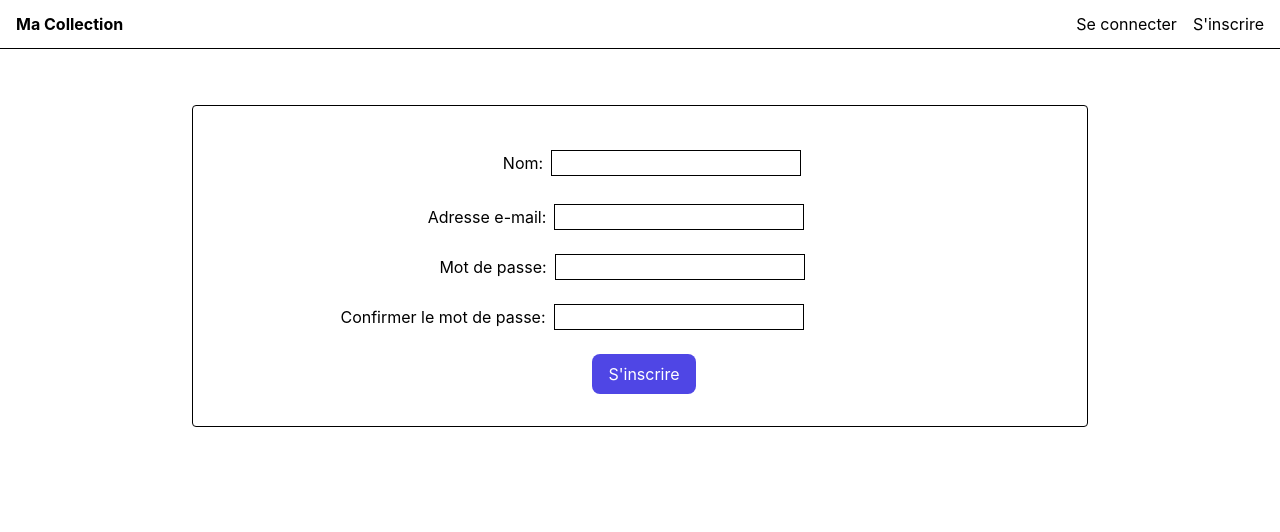
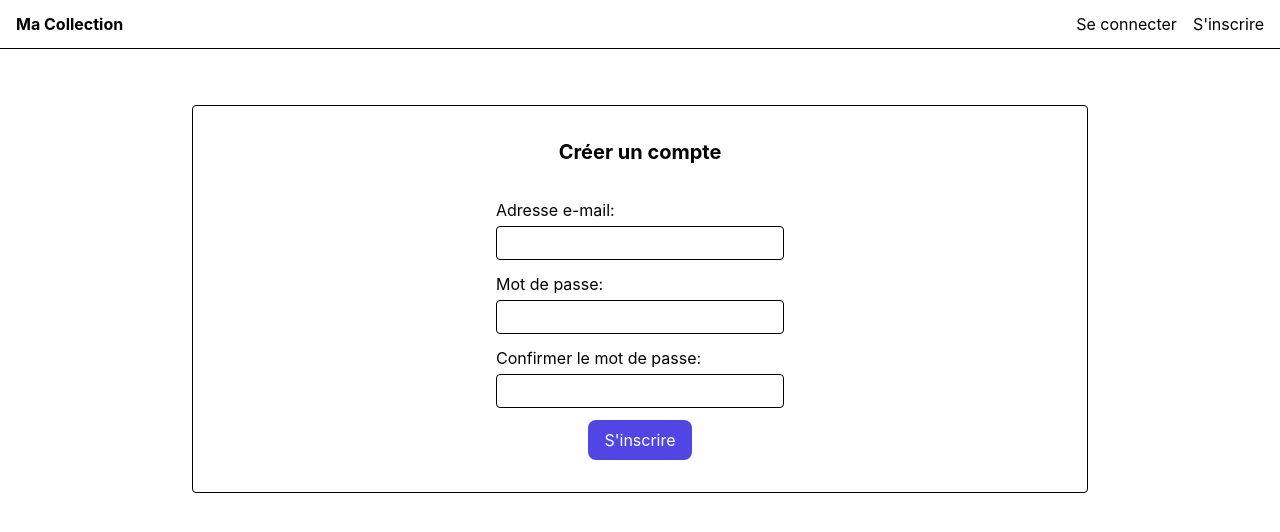
Before and after one commit to GHugo7/API-React_Ma-Collection, a React (Vite) app in the folder web/: page /register in a window 1280 px wide. Shown: the top 532 px of the page. Built offline with nearby package versions, Linux system fonts and the light colour scheme.

Commit message:
Finalise la page de connexion

```diff
--- a/web/src/pages/Login.tsx
+++ b/web/src/pages/Login.tsx
@@ -1,8 +1,7 @@
 import { useState } from "react"
 import Button from "../components/ui/Button"
 import { useAuth } from "../contexts/AuthContext";
-import { useNavigate } from "react-router-dom";
-import "../index.css"
+import { Link, useNavigate } from "react-router-dom";
 
 export default function Login() {
     const [ email, setEmail ] = useState("");
@@ -14,7 +13,6 @@ export default function Login() {
     const navigate = useNavigate();
 
     return(
-        <>
         <form onSubmit={async (e) => {
             e.preventDefault();
             setErreur(null);
@@ -30,16 +28,24 @@ export default function Login() {
         }}
         className="max-w-2xl mx-auto border rounded mt-10 p-8 flex flex-col items-center gap-3">
 
-            <label className="block mb-3 mt-3 mr-13">Nom ou email:
-                <input type="email" value={email} onChange={(e) => setEmail(e.target.value)} className="border ml-2" required />
+        <h1 className="text-xl font-bold mb-5">Connexion</h1>
+            <label className="grid gap-1 w-72">Adresse mail :
+                <input type="email" value={email} onChange={(e) => setEmail(e.target.value)} className="border rounded px-2 py-1" required />
             </label>
-            <label className="block mb-3 ml-2.5 mr-14">Mot de passe:
-                <input type="password" value={password} onChange={(e) => setPassword(e.target.value)} className="border ml-2" required />
+            <label className="grid gap-1 w-72">Mot de passe :
+                <input type="password" value={password} onChange={(e) => setPassword(e.target.value)} className="border rounded px-2 py-1" required />
             </label>
-            <div className="ml-10">
-                <Button type="submit" variante="primaire" disabled={chargement}>{chargement ? "Connexion..." : "Se connecter"}</Button>
-            </div>
+
+            {erreur &&
+            <p role="alert" className="text-red-600 text-sm">{erreur}</p>}
+
+            <Button type="submit" variante="primaire" disabled={chargement}>
+                {chargement ? "Connexion..." : "Se connecter"}
+            </Button>
+
+            <p className="text-sm">
+                Pas de compte ? <Link to="/register" className="underline">S'inscrire</Link>
+            </p>
         </form>
-        </>
     )
 }
--- a/web/src/pages/Register.tsx
+++ b/web/src/pages/Register.tsx
@@ -2,7 +2,6 @@ import { useState, type FormEvent } from "react";
 import Button from "../components/ui/Button";
 
 export default function Register() {
-    const [ username, setUsername ] = useState("");
     const [ email, setEmail] = useState("");
     const [ password, setPassword] = useState("");
     const [ confirm, setConfirm ] = useState("");
@@ -12,29 +11,25 @@ export default function Register() {
     const submit = (e: FormEvent<HTMLFormElement>) => {
         if (differents) return
         e.preventDefault();
-        alert(`Nom soumis : ${username}`)
+        alert(`Email soumis : ${email}`)
     }
 
     return(
-        <>
         <form onSubmit={submit} className="max-w-4xl mx-auto border rounded mt-10 p-8 flex flex-col items-center gap-3">
-            <label className="block mb-1 mt-3 ml-18 mr-12">Nom:
-                <input type="text" value={username} onChange={(e) => setUsername(e.target.value)} className="border ml-2" required />
+            <h1 className="text-xl font-bold mb-5">Créer un compte</h1>
+            <label className="grid gap-1 w-72">Adresse e-mail:
+                <input type="email" value={email} onChange={(e) => setEmail(e.target.value)} className="border rounded px-2 py-1" required />
             </label>
-            <label className="block mb-3 mt-3 mr-12">Adresse e-mail:
-                <input type="email" value={email} onChange={(e) => setEmail(e.target.value)} className="border ml-2" required />
+            <label className="grid gap-1 w-72">Mot de passe:
+                <input type="password" value={password} onChange={(e) => setPassword(e.target.value)} className="border rounded px-2 py-1" required />
             </label>
-            <label className="block mb-3 ml-2.5 mr-11.5">Mot de passe:
-                <input type="password" value={password} onChange={(e) => setPassword(e.target.value)} className="border ml-2" required />
+            <label className="grid gap-1 w-72">Confirmer le mot de passe:
+                <input type="password" value={confirm} onChange={(e) => setConfirm(e.target.value)} aria-invalid={differents} className="border rounded px-2 py-1" required />
             </label>
-            <label className="block mb-3 mr-34">Confirmer le mot de passe:
-                <input type="password" value={confirm} onChange={(e) => setConfirm(e.target.value)} aria-invalid={differents} className="border ml-2" required />
-            </label>
+
             {differents && <p role="alert">Les mots de passes sont differents</p>}
-            <div className="ml-2">
-                <Button type="submit" variante="primaire">S'inscrire</Button>
-            </div>
+
+            <Button type="submit" variante="primaire">S'inscrire</Button>
         </form>
-        </>
     )
 }
```
